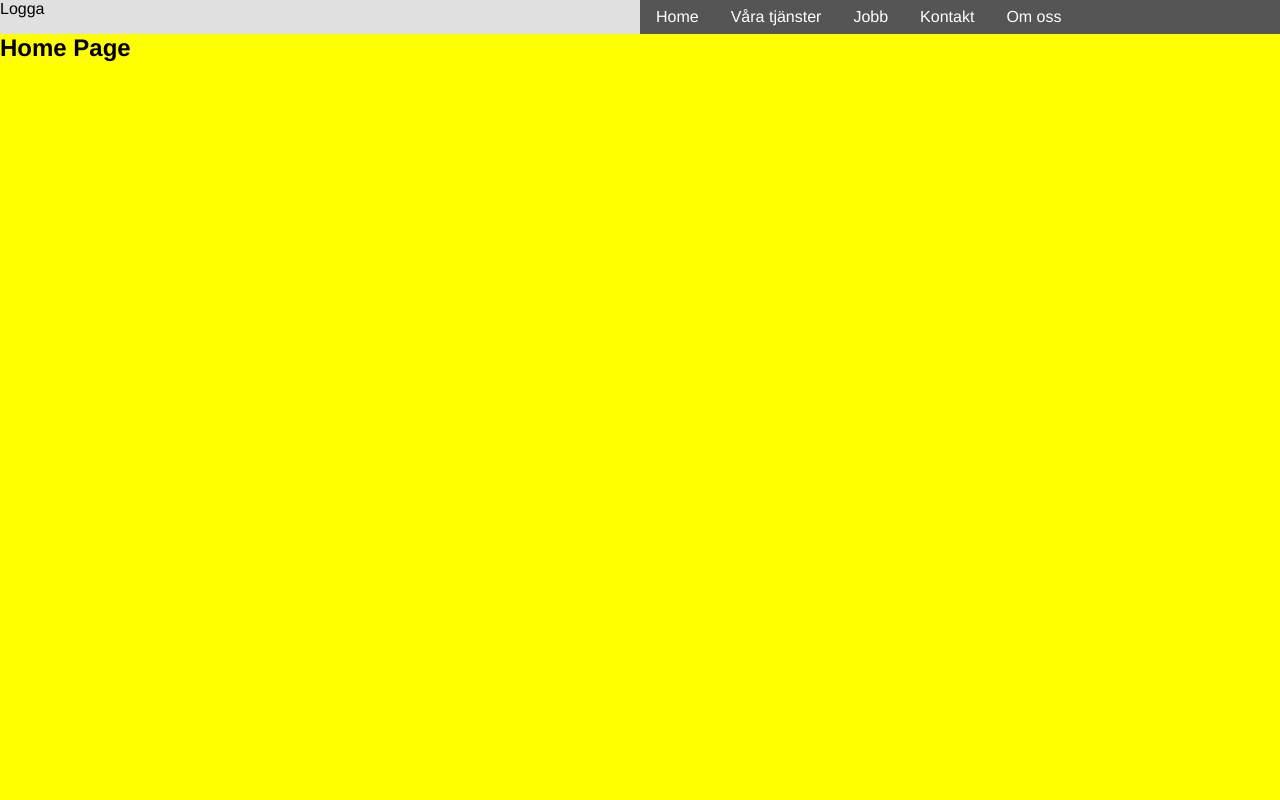
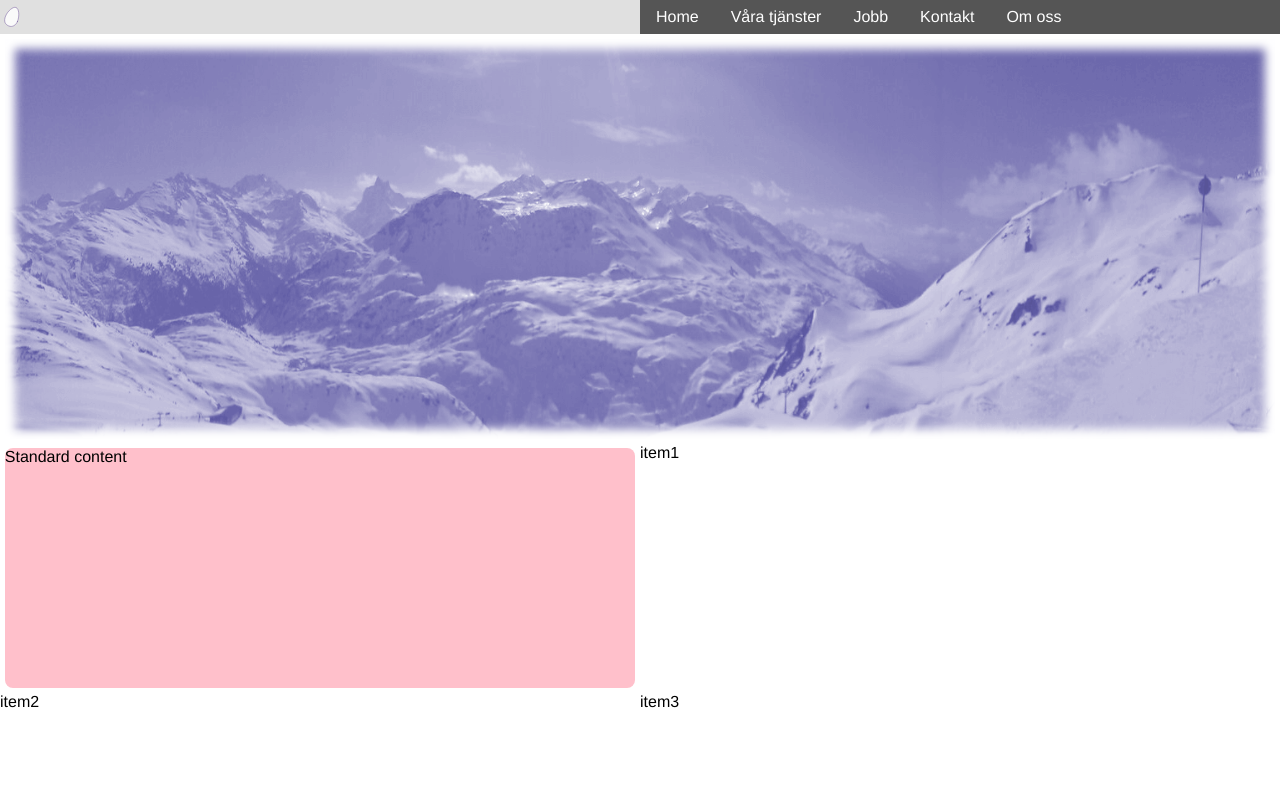
Before and after one commit to Specify-IT/homepage, a React (Create React App) app in the folder homepage/: page /homepage/home in a window 1280 px wide. Shown: the top 800 px of the page. Built offline with nearby package versions, Linux system fonts and the light colour scheme.

Commit message:
Menu logo and size

```diff
--- /dev/null
+++ b/homepage/src/components/Hero.tsx
@@ -0,0 +1,80 @@
+import styled, { css } from "styled-components";
+import media from "../layout/media";
+import Background from "../assets/images/background.png";
+
+type ContainerProps = {
+  feather: boolean;
+};
+
+const Container = styled.div<ContainerProps>`
+  margin: 0.3rem;
+  border-radius: 0.5rem;
+  background-color: azure;
+  min-height: 15rem;
+  grid-column: 1 / 3;
+
+  display: flex;
+  justify-content: center;
+  align-items: center;
+
+  ${(props) => {
+    if (props.feather) {
+      return css`
+        position: relative;
+        display: inline-block;
+        color: white;
+        &:after {
+          content: "";
+          position: absolute;
+          display: block;
+          top: 0;
+          left: 0;
+          width: 100%;
+          height: 100%;
+          border-collapse: separate;
+          box-shadow: inset 0 0 10px 10px;
+        };
+      `;
+    }
+  }};
+
+  ${media.md`
+    grid-column: 1 / 1;
+  `};
+
+  ${media.xxl`
+    height: 400px;
+  `};
+
+  ${media.xl`
+    height: 200px;
+  `};
+
+  ${media.lg`
+    height: 400px;
+  `};
+
+  ${media.sm`
+    height: 200px;
+  `};
+
+  ${media.xs`
+
+  `};
+`;
+
+type HeroProps = {
+  image: unknown;
+  feather?: boolean;
+};
+
+const Hero = ({image, feather = false}: HeroProps) => {
+  return (
+    <Container feather={feather}>
+      {/* <Butterfly fill="red" height="10rem" width="100%" /> */}
+      <img src={Background} alt="hero" width="100%" height="100%" />
+    </Container>
+  );
+};
+
+export default Hero;
--- /dev/null
+++ b/homepage/src/components/Standard.tsx
@@ -0,0 +1,19 @@
+import { ReactNode } from "react";
+import styled from "styled-components";
+
+const Container = styled.div`
+  margin: 0.3rem;
+  border-radius: 0.5rem;
+  background-color: pink;
+  min-height: 15rem;
+`;
+
+type StandardProps = {
+  children?: ReactNode;
+};
+
+const Standard = ({children}: StandardProps) => {
+  return <Container>{children}</Container>
+};
+
+export default Standard;
--- a/homepage/src/layout/MainLayout.tsx
+++ b/homepage/src/layout/MainLayout.tsx
@@ -4,6 +4,7 @@ import { Outlet } from 'react-router-dom';
 import styled from 'styled-components';
 import media from './media';
 import MenuItems from './MenuItems';
+import { ReactComponent as EggLogo } from "../assets/images/logo-white.svg";
 
 const Layout = styled.div`
   display: grid;
@@ -39,7 +40,9 @@ const Main = styled.div`
   grid-area: main;
   min-height: calc(100vh - 34px);
 
-  ${media.xxl`
+  background-color: #fff;
+
+  /* ${media.xxl`
     background-color: purple;
   `};
 
@@ -61,11 +64,13 @@ const Main = styled.div`
 
   ${media.xs`
     background-color: green;
-  `};
+  `}; */
 `;
 
 const MobileMenu = styled.div`
   text-align: right;
+  z-index: 1;
+  height: 50px;
 
   top: 0;
   position: sticky;
@@ -73,7 +78,11 @@ const MobileMenu = styled.div`
 `;
 
 const Logo = styled.div`
+  height: 34px;
+
   ${media.md`
+    height: 50px;
+    z-index: 1;
     top: 0;
     position: sticky;
     background-color: #555;
@@ -81,7 +90,7 @@ const Logo = styled.div`
 `;
 
 const DesktopMenu = styled.div`
-  max-height: 34px;
+  height: 34px;
   white-space: nowrap;
 `;
 
@@ -120,6 +129,15 @@ const Bar = styled.span`
   background-color: #fff;
 `;
 
+const CompanyLogo = styled(EggLogo)`
+  width: 20px;
+  height: 32px;
+
+  ${media.md`
+    width: 30px;
+    height: 50px;
+  `};
+`;
 
 interface MainLayoutProps {
   children?: ReactNode;
@@ -138,7 +156,9 @@ const MainLayout: FC<MainLayoutProps> = ({ children }) => {
 
   return (
     <Layout>
-      <Logo>Logga</Logo>
+      <Logo>
+        <CompanyLogo viewBox='-10 10 45 20' x="50%" y="50%" />
+      </Logo>
       <MobileMenu className='mobile'>
         <Hamburger onClick={buttonClick} className={moblieMenuActive?'active':''}>
           <Bar />
--- a/homepage/src/layout/MenuItems.tsx
+++ b/homepage/src/layout/MenuItems.tsx
@@ -15,6 +15,7 @@ const Links = styled.ol<LinksProps>`
   ${(props) => {
     if (props.isMobile) {
       return css`
+        top: 50px;
         position: fixed;
         left: ${props.active ? '0': '-100%'};
         flex-direction: column;
--- a/homepage/src/pages/Home.tsx
+++ b/homepage/src/pages/Home.tsx
@@ -1,5 +1,7 @@
 import styled from 'styled-components';
 import media from '../layout/media';
+import Standard from '../components/Standard';
+import Hero from '../components/Hero';
 
 const Item = styled.div`
   height: 200px;
@@ -17,12 +19,15 @@ const Container = styled.div`
 const Home = () => {
   return (
     <Container>
+      <Hero image={1} feather={true}></Hero>
+      <Standard>Standard content</Standard>
+      <Item>item1</Item>
+      <Item>item2</Item>
+      <Item>item3</Item>
+      <Item>item4</Item>
+      <Item>item5</Item>
+      <Standard>Standard content</Standard>
       <h2>Home Page</h2>
-      <Item></Item>
-      <Item></Item>
-      <Item></Item>
-      <Item></Item>
-      <Item></Item>
       <Item></Item>
       <Item></Item>
       <Item></Item>
```
Also changed, not shown: homepage/src/assets/images/background.png (added), homepage/src/assets/images/logo-white.svg (added).
